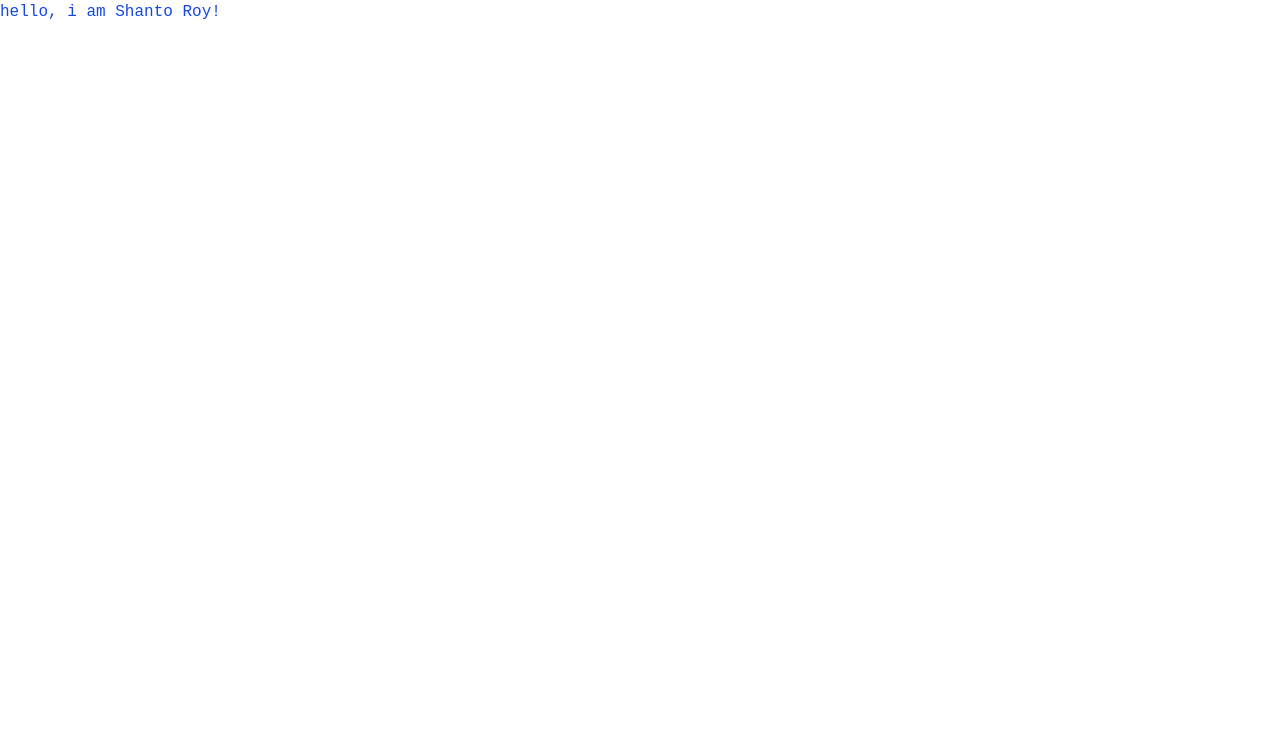
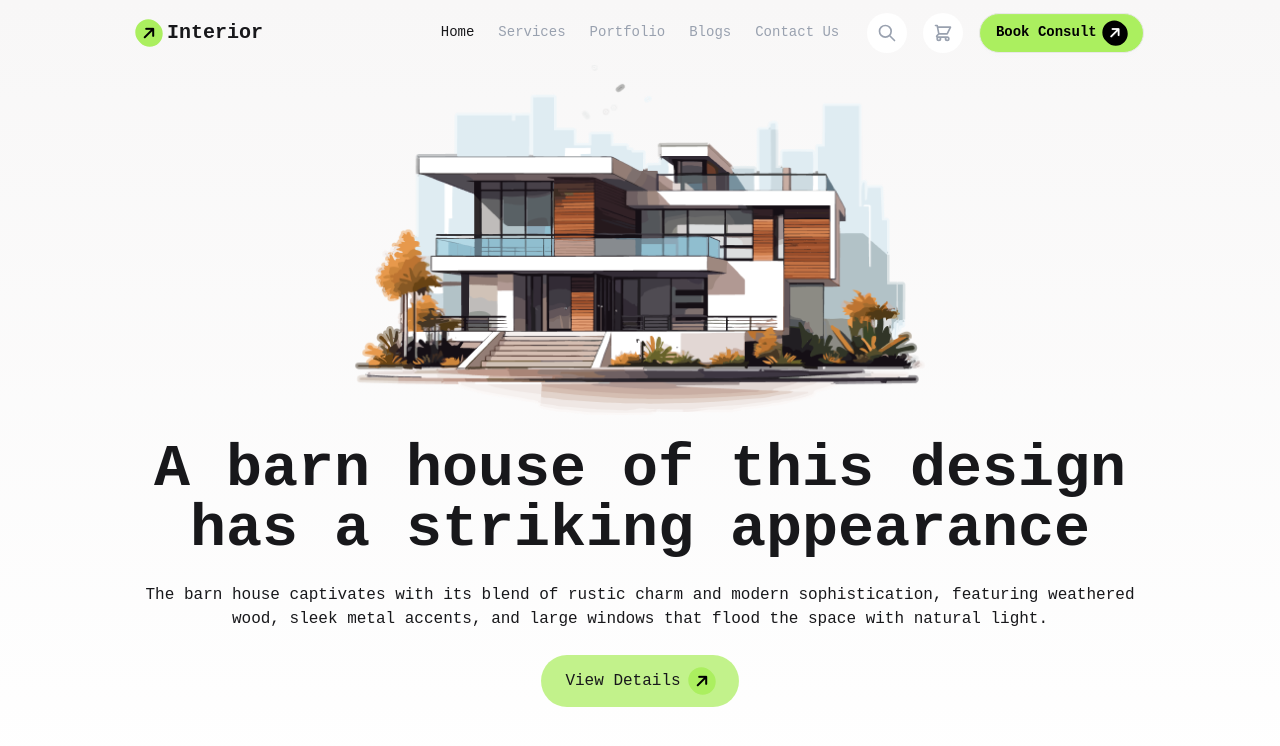
Before and after one commit to RoyShanto/Ass-3_Interior_with_tailwind_daisyui, a plain HTML site: page index.html in a window 1280 px wide. Drawn offline with nearby package versions, Linux system fonts and the light colour scheme; a web font is replaced by a local one.

Commit message:
header section with responsive done

```diff
--- a/index.html
+++ b/index.html
@@ -3,7 +3,9 @@
 <head>
     <meta charset="UTF-8">
     <meta name="viewport" content="width=device-width, initial-scale=1.0">
-    <title>Document</title>
+    <title>Interior</title>
+    <!-- favicon -->
+    <link rel="shortcut icon" href="/Interio/assets/favicon.png" type="image/x-icon">
     <!-- tailwind CDN -->
     <script src="https://cdn.jsdelivr.net/npm/@tailwindcss/browser@4"></script>
     <!-- daisyUI CDN -->
@@ -13,17 +15,74 @@
     <link rel="preconnect" href="https://fonts.googleapis.com">
     <link rel="preconnect" href="https://fonts.gstatic.com" crossorigin>
     <link href="https://fonts.googleapis.com/css2?family=Azeret+Mono:ital,wght@0,100..900;1,100..900&family=Inter:ital,opsz,wght@0,14..32,100..900;1,14..32,100..900&family=Manrope:wght@200..800&family=Poppins:ital,wght@0,100;0,200;0,300;0,400;0,500;0,600;0,700;0,800;0,900;1,100;1,200;1,300;1,400;1,500;1,600;1,700;1,800;1,900&family=Roboto:ital,wght@0,100..900;1,100..900&display=swap" rel="stylesheet">
+    <!-- font-awesome cdn -->
+    <link rel="stylesheet" href="https://cdnjs.cloudflare.com/ajax/libs/font-awesome/6.7.2/css/all.min.css" integrity="sha512-Evv84Mr4kqVGRNSgIGL/F/aIDqQb7xQ2vcrdIwxfjThSH8CSR7PBEakCr51Ck+w+/U6swU2Im1vVX0SVk9ABhg==" crossorigin="anonymous" referrerpolicy="no-referrer" />
     <style>
         *{
             font-family: "Azeret Mono", monospace;
         }
     </style>
+
 </head>
 <body>
     <!-- header section  -->
-    <Header>
-        <h1 class="text-blue-700">hello, i am Shanto Roy!</h1>
+    <Header class="lg:px-32 md:px-8 max-sm:px-5 lg:pb-24 pb-16 bg-gradient-to-b from-[#f8f7f7] to-[#ffffff]">
+        <nav class="navbar">
+            <div class="navbar-start">
+                <i class="fa-solid fa-arrow-right -rotate-45 text-black bg-[#ABEF5F] p-1.5 rounded-full"></i>
+                <a class="btn btn-ghost text-xl pl-1">Interior</a>
+            </div>
+            <div class="navbar-center hidden lg:flex">
+                <ul class="menu menu-horizontal px-1">
+                    <li><a>Home</a></li>
+                    <li class="text-gray-400"><a>Services</a></li>
+                    <li class="text-gray-400"><a>Portfolio</a></li>
+                    <li class="text-gray-400"><a>Blogs</a></li>
+                    <li class="text-gray-400"><a>Contact Us</a></li>
+                </ul>
+            </div>
+            <div class="navbar-end">
+                <div class="max-sm:hidden flex space-x-4">
+                    <div class="btn btn-ghost btn-circle text-gray-400 bg-white">
+                        <svg xmlns="http://www.w3.org/2000/svg" class="h-5 w-5" fill="none" viewBox="0 0 24 24" stroke="currentColor"> <path stroke-linecap="round" stroke-linejoin="round" stroke-width="2" d="M21 21l-6-6m2-5a7 7 0 11-14 0 7 7 0 0114 0z" /> </svg>
+                    </div>
+                    <div class="btn btn-ghost btn-circle text-gray-400 bg-white">
+                        <svg xmlns="http://www.w3.org/2000/svg" class="h-5 w-5" fill="none" viewBox="0 0 24 24" stroke="currentColor"> <path stroke-linecap="round" stroke-linejoin="round" stroke-width="2" d="M3 3h2l.4 2M7 13h10l4-8H5.4M7 13L5.4 5M7 13l-2.293 2.293c-.63.63-.184 1.707.707 1.707H17m0 0a2 2 0 100 4 2 2 0 000-4zm-8 2a2 2 0 11-4 0 2 2 0 014 0z" /> </svg>
+                    </div>
+                    <div class="btn rounded-full bg-[#ABEF5F]">
+                        <p class="text-black">Book Consult</p>
+                        <i class="fa-solid fa-arrow-right -rotate-45 text-white bg-black p-1.5 rounded-full"></i>
+                    </div>
+                </div>
+                <div class="dropdown">
+                    <div tabindex="0" role="button" class="btn btn-ghost lg:hidden">
+                        <svg xmlns="http://www.w3.org/2000/svg" class="h-5 w-5" fill="none" viewBox="0 0 24 24" stroke="currentColor"> <path stroke-linecap="round" stroke-linejoin="round" stroke-width="2" d="M4 6h16M4 12h8m-8 6h16" /> </svg>
+                    </div>
+                    <!-- dropdown-content -->
+                    <ul tabindex="0" class="menu menu-sm dropdown-content bg-base-100 rounded-box z-1 mt-1 w-52 shadow -ml-8">
+                        <li><a>Home</a></li>
+                        <li><a>Services</a></li>
+                        <li><a>Portfolio</a></li>
+                        <li><a>Blogs</a></li>
+                        <li><a>Contact Us</a></li>
+                    </ul>
+                </div>
+            </div>
+        </nav>
+        <!-- Banner content  -->
+        <div class="text-center space-y-6">
+            <img src="Interio/assets/banner.png" alt="" class="mx-auto">
+            <h1 class="lg:text-6xl md:text-4xl max-sm:text-3xl font-bold">A barn house of this design has a striking appearance</h1>
+            <p>The barn house captivates with its blend of rustic charm and modern sophistication, featuring weathered wood, sleek metal accents, and large windows that flood the space with natural light.</p>
+            <button class="bg-[#acef5fb6] flex rounded-full py-3 px-6 max-sm:px-25 items-center mx-auto space-x-2">
+                <p>View Details</p>
+                <i class="fa-solid fa-arrow-right -rotate-45 text-black bg-[#ABEF5F] p-1.5 rounded-full"></i>
+            </button>
+        </div>
     </Header>
+
+
+
     <!-- main section  -->
     <main></main>
     <!-- footer section  -->
```
Also changed, not shown: Interio/assets/arrow-right-solid.svg (added), Interio/assets/favicon.png (added).
